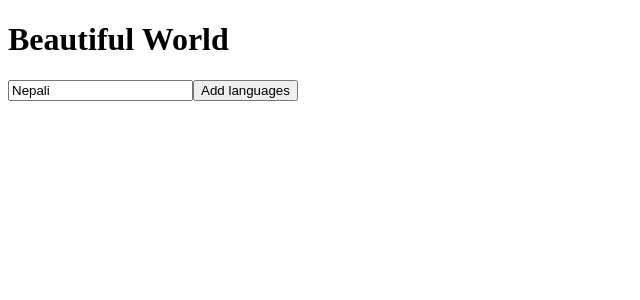
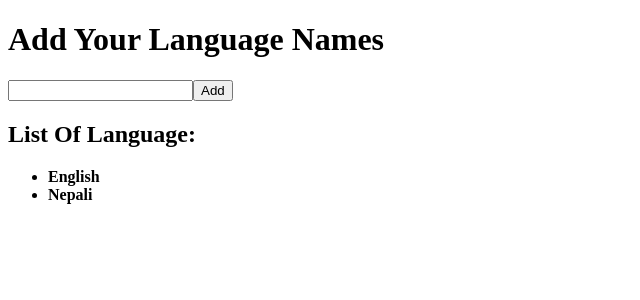
Before and after one commit to mrsksir/my-app, an Angular app: page / in a window 1280 px wide. Shown: the top 300 px of the page, without its empty margins (0-640 px from the left). Built offline with nearby package versions, Linux system fonts and the light colour scheme.

Commit message:
*ngFor loop example

```diff
--- a/src/app/app.component.html
+++ b/src/app/app.component.html
@@ -1,7 +1,16 @@
-<h1>Beautiful World</h1>
+<h1>Add Your Language Names</h1>
 
 <!-- Dual binding -->
 <input type="text" [(ngModel)]="language">
 
 <!-- Event Binding -->
-<button (click)="addLanguage()">Add languages</button>
+<button (click)="addLanguage()">Add</button>
+
+<!-- List of language -->
+<h2>List Of Language:</h2>
+<ul>
+  <li *ngFor="let lang of listOfLanguage">
+    <b>{{ lang }}</b>
+  </li>
+
+</ul>
--- a/src/app/app.component.ts
+++ b/src/app/app.component.ts
@@ -7,11 +7,12 @@ import { Component } from '@angular/core';
 })
 export class AppComponent {
   title = 'my-app';
-  language: string = 'Nepali';
-  listOfLanguage: string[] = ['english', 'Nepali'];
+  language: string = '';
+  listOfLanguage: string[] = ['English', 'Nepali'];
 
   addLanguage() {
     this.listOfLanguage.push(this.language);
-    console.log(this.listOfLanguage);
+
+    //console.log(this.listOfLanguage);
   }
 }
```
